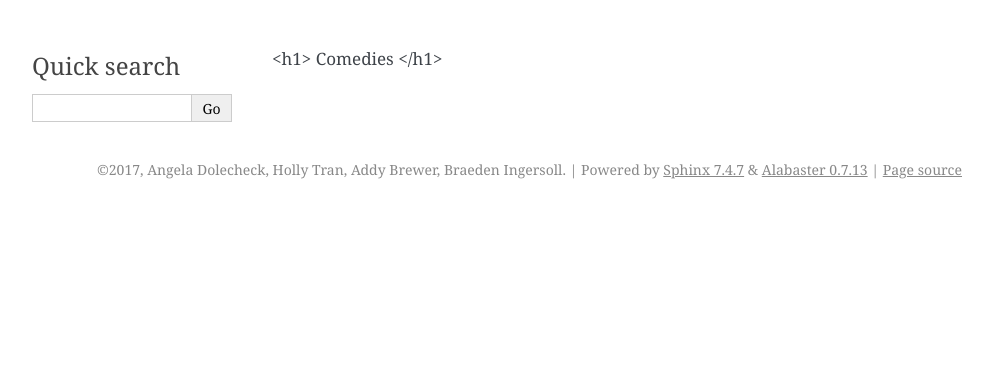
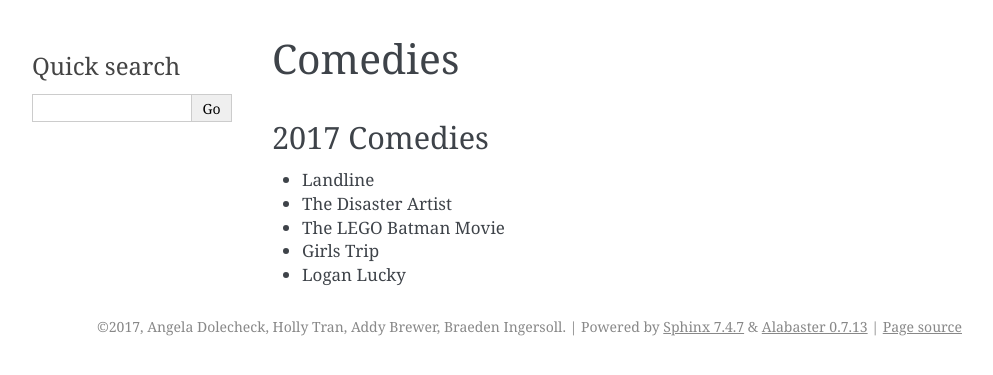
Before and after one commit to braedeningersoll/haab_movies, a Sphinx documentation site: the page built from source/comedy.rst, in a window 1280 px wide. Shown: the top 375 px of the page, without its empty margins (148-1141 px from the left). Built offline with Sphinx 7.4.7, drawn with Linux system fonts in a browser that asks for light colours.

```diff
--- a/source/comedy.rst
+++ b/source/comedy.rst
@@ -1 +1,11 @@
-<h1> Comedies </h1>
+Comedies
+========
+
+2017 Comedies
+~~~~~~~~~~~~~
+
+* Landline
+* The Disaster Artist
+* The LEGO Batman Movie
+* Girls Trip
+* Logan Lucky
```
Also changed, not shown: source/favorites.rst (+10 -0 lines).
